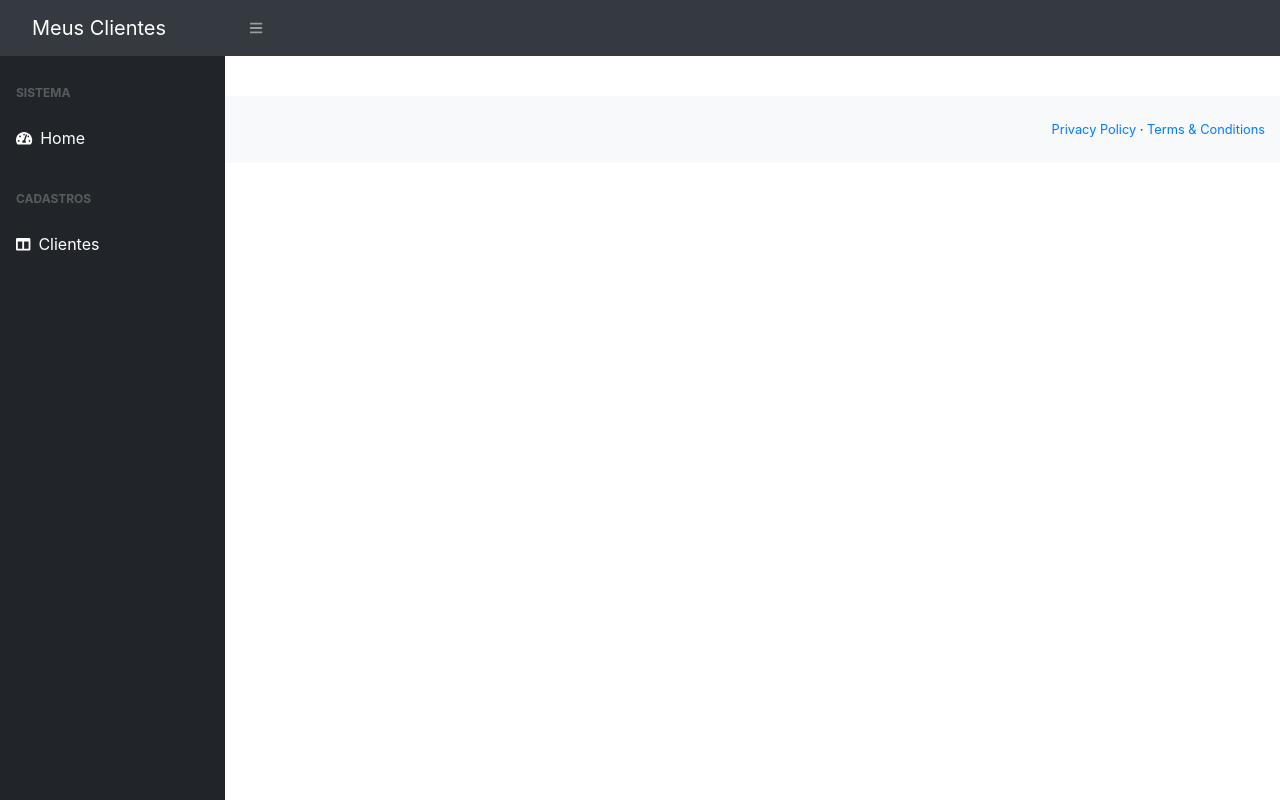
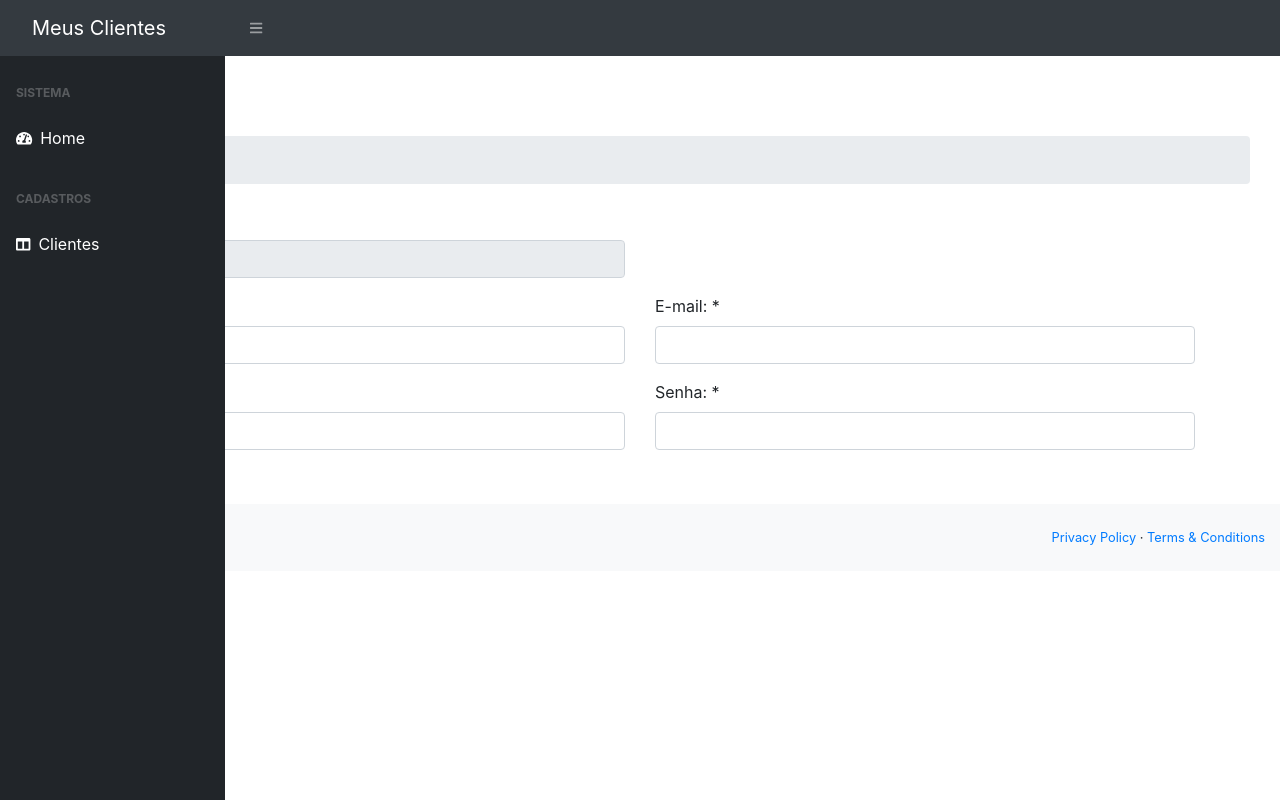
Before and after one commit to aarrieche/angular-17-template-sb-admin, an Angular app: page /clientes-form in a window 1280 px wide. Built offline with nearby package versions, Linux system fonts and the light colour scheme.

Commit message:
:sparkles: feat: Cliente form html

```diff
--- /dev/null
+++ b/src/app/clientes/cliente.ts
@@ -0,0 +1,7 @@
+export class Cliente {
+    id: number;
+    nome: string;
+    email: string;
+    phone: string;
+    password: string;
+}
--- a/src/app/clientes/clientes-form/clientes-form.component.html
+++ b/src/app/clientes/clientes-form/clientes-form.component.html
@@ -1 +1,60 @@
-<p>clientes-form works!</p>
+<div class="container-fluid">
+    <h1 class="mt-4">Clientes</h1>
+    <ol class="breadcrumb mb-4">
+        <li class="breadcrumb-item active">Cadastro</li>
+    </ol>
+
+    <div class="container">
+        <form>
+            <div class="row">
+                <div class="col-md-6">
+                    <div class="form-group">
+                        <label>ID:</label>
+                        <input type="text" class="form-control" disabled="true">
+                    </div>
+                </div>
+            </div>
+
+            <div class="row">
+                <div class="col-md-6">
+                    <div class="form-group">
+                        <label>Nome: *</label>
+                        <input type="text" class="form-control">
+                    </div>
+                </div>
+
+                <div class="col-md-6">
+                    <div class="form-group">
+                        <label>E-mail: *</label>
+                        <input type="email" class="form-control">
+                    </div>
+                </div>
+            </div>
+
+            <div class="row">
+                <div class="col-md-6">
+                    <div class="form-group">
+                        <label>Telefone: *</label>
+                        <input type="number" class="form-control">
+                    </div>
+                </div>
+
+                <div class="col-md-6">
+                    <div class="form-group">
+                        <label>Senha: *</label>
+                        <input type="password" class="form-control">
+                    </div>
+                </div>
+            </div>
+
+            <div class="row">
+                <div class="col-md-2">
+                    <button type="submit" class="btn btn-success">
+                        <i class="fa fa-save"></i> Salvar
+                    </button>
+                </div>
+            </div>
+
+
+        </form>
+    </div>
--- a/src/app/clientes/clientes-form/clientes-form.component.ts
+++ b/src/app/clientes/clientes-form/clientes-form.component.ts
@@ -1,10 +1,22 @@
-import { Component } from '@angular/core';
+import { Component, OnInit } from '@angular/core';
+import {Cliente } from '../cliente'
 
 @Component({
   selector: 'app-clientes-form',
   templateUrl: './clientes-form.component.html',
   styleUrl: './clientes-form.component.css'
 })
-export class ClientesFormComponent {
+export class ClientesFormComponent implements OnInit {
+
+  cliente: Cliente;
+
+
+  constructor() {
+
+  }
+
+  ngOnInit(): void {
+
+  }
 
 }
--- a/src/app/home/home.component.html
+++ b/src/app/home/home.component.html
@@ -1,5 +1,5 @@
 <div class="container-fluid">
-    <h1 class="mt-4">Dashboard</h1>
+    <h1 class="mt-4">Home</h1>
     <ol class="breadcrumb mb-4">
-        <li class="breadcrumb-item active">Dashboard</li>
+        <li class="breadcrumb-item active">Welcome to my first app in Angular</li>
     </ol>
--- a/tsconfig.json
+++ b/tsconfig.json
@@ -1,4 +1,3 @@
-/* To learn more about this file see: https://angular.io/config/tsconfig. */
 {
   "compileOnSave": false,
   "compilerOptions": {
@@ -22,7 +21,8 @@
     "lib": [
       "ES2022",
       "dom"
-    ]
+    ],
+    "strictPropertyInitialization": false // Aqui está a nova configuração
   },
   "angularCompilerOptions": {
     "enableI18nLegacyMessageIdFormat": false,
```
Also changed, not shown: 1 other file (tests, documents, lock files or other folders).
